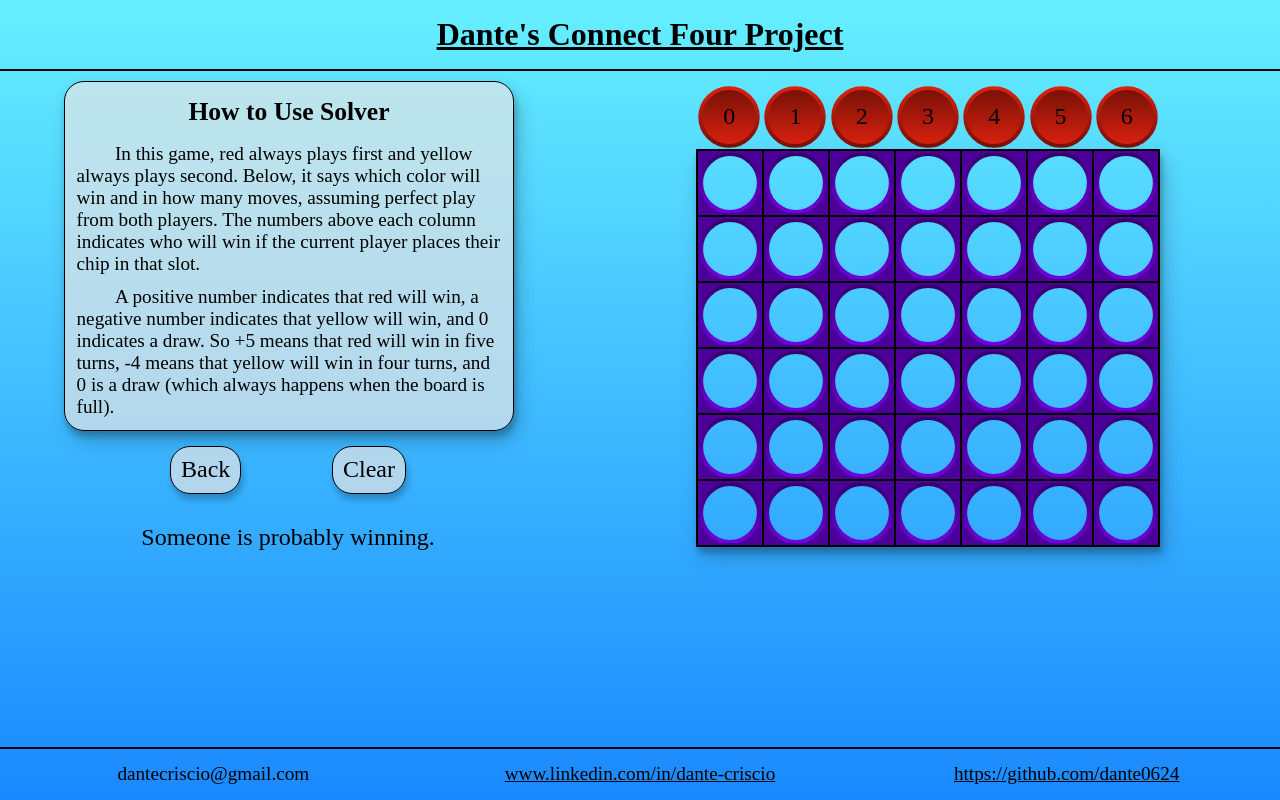
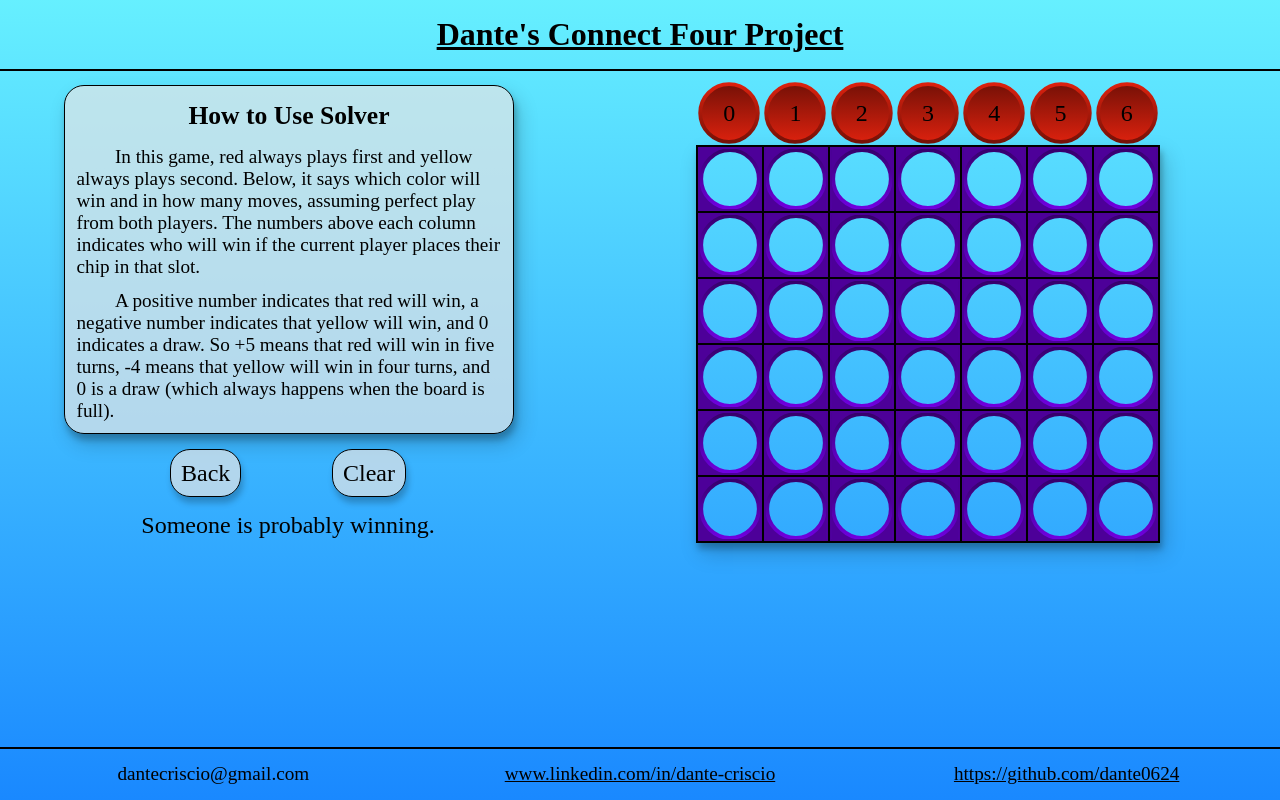
Before and after one commit to dante0624/Connect_Four_Project, a plain HTML site: page src/main/resources/frontEnd/index.html in a window 1280 px wide. Drawn offline with Linux system fonts and the light colour scheme.

Commit message:
Changed CSS font sizes and margins

```diff
--- a/src/main/resources/frontEnd/mystyle.css
+++ b/src/main/resources/frontEnd/mystyle.css
@@ -43,7 +43,7 @@ main {
 	display: flex;
 	flex-direction: column;
 	width: 35%;
-	margin: 10px 0px;
+	margin: 10px 0px 15px 0px;
 }
 .control-description {
 	border: 1px solid;
@@ -71,7 +71,7 @@ main {
 }
 .main-content-wrapper {
 	width: 45%;
-	margin: 10px 0px;
+	margin: 10px 0px 15px 0px;
 }
 .main-content {
 	width: fit-content;
@@ -123,7 +123,6 @@ main {
 .position-evaluation {
 	text-align: center;
 	font-size: 0.75rem;
-	margin-top: 15px;
 }
 footer {
 	display: flex;
@@ -156,6 +155,7 @@ footer {
 	.side-content-wrapper {
 		flex-direction: column-reverse;
 		width: 75%;
+		margin-top: 15px;
 	}
 	.main-content-wrapper {
 		width: fit-content;
@@ -173,6 +173,9 @@ footer {
 		width: 9vw;
 		height: 9vw;
 	}
+	h1 {
+		font-size: 1.2rem;
+	}
 	h2 {
 		font-size: 1rem;
 	}
```
